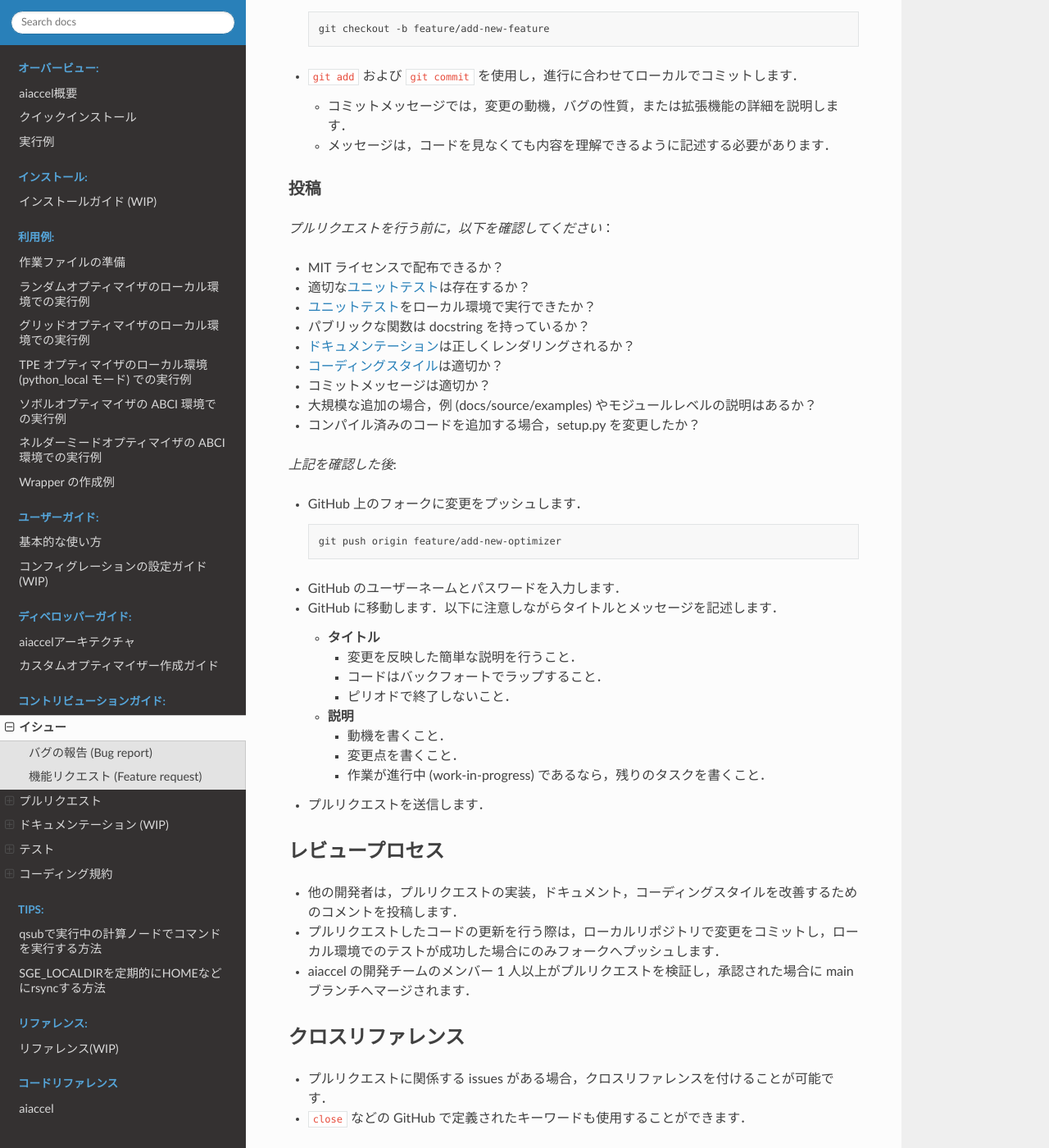
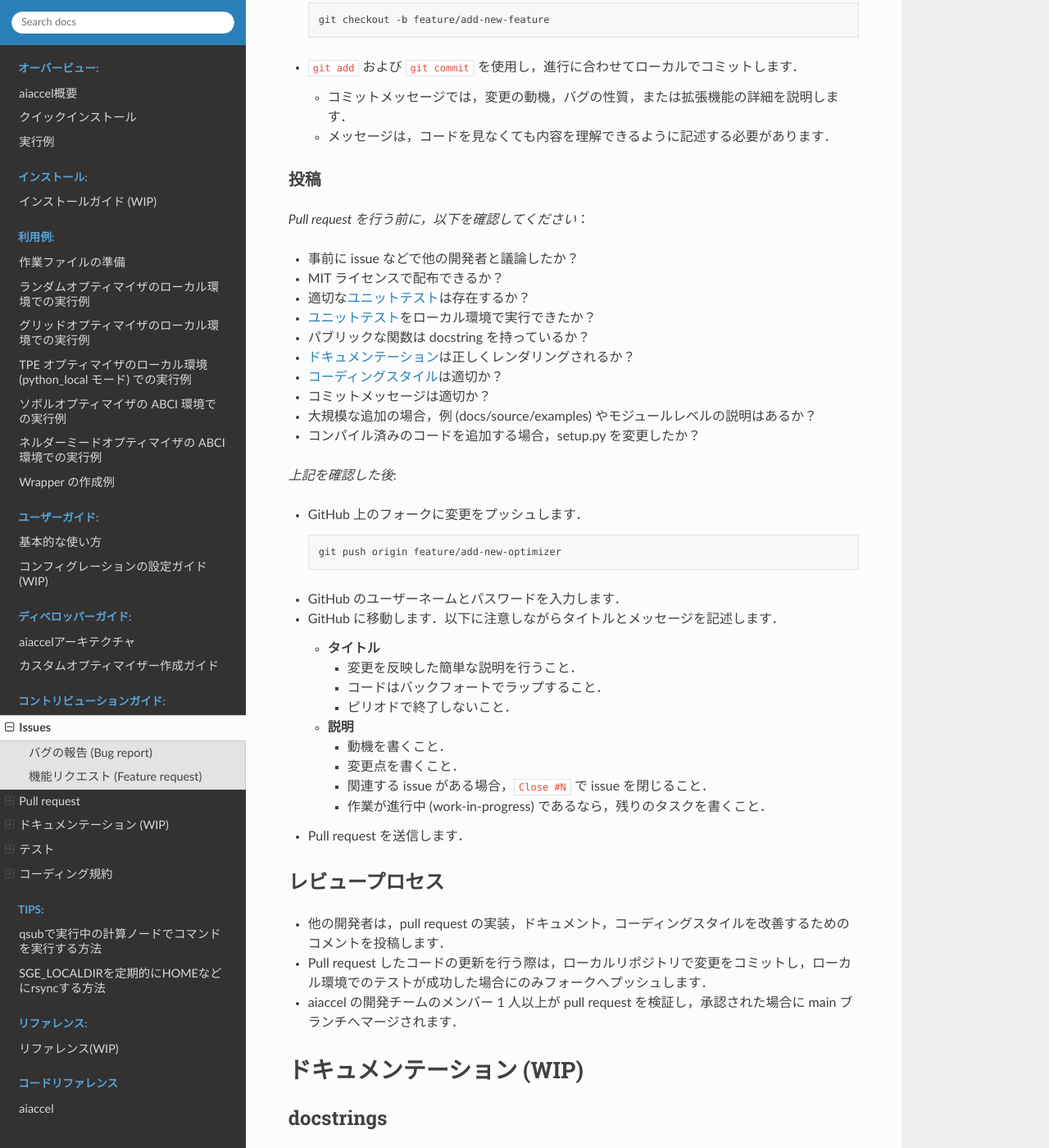
Before and after one commit to aistairc/aiaccel, a Sphinx documentation site: the page built from docs/source/contribution_guide/contribution_guide.md, in a window 1280 px wide and 1400 px high, scrolled down 1287 px. Shown: the whole window at 82% size. Built offline with Sphinx 7.4.7 and the Read the Docs theme 2.0.0, drawn with Linux system fonts in a browser that asks for light colours; some of the changed text lies outside the part shown.

Commit message:
Add description

```diff
--- a/docs/source/contribution_guide/contribution_guide.md
+++ b/docs/source/contribution_guide/contribution_guide.md
@@ -1,7 +1,7 @@
-# イシュー
+# Issues
 
-問題を発見した場合や追加機能の要望がある場合，すでに同様のイシューが投稿されていないか確認をお願いします．
-同様のテーマが話し合われていない場合，新しいイシューを作成してください．
+問題を発見した場合や追加機能の要望がある場合，すでに同様の issue が投稿されていないかの確認をお願いします．
+同様のテーマが話し合われていない場合，新しい issue を作成してください．
 
 ## バグの報告 (Bug report)
 
@@ -23,10 +23,10 @@
 
 
 
-# プルリクエスト
+# Pull request
 
-aiaccelのコードを修正しリポジトリに反映して欲しい場合，プルリクエストを実行してください．
-プルリクエストを行う際には，以下に注意してください．
+aiaccel のコードを修正しリポジトリに反映して欲しい場合，pull request を実行してください．
+Pull request を行う際には，以下に注意してください．
 
 ## 手順
 
@@ -52,7 +52,8 @@
     - メッセージは，コードを見なくても内容を理解できるように記述する必要があります．
 ### 投稿
 
-*プルリクエストを行う前に，以下を確認してください*：
+*Pull request を行う前に，以下を確認してください*：
+- 事前に issue などで他の開発者と議論したか？
 - MIT ライセンスで配布できるか？
 - 適切な[ユニットテスト](#テスト)は存在するか？
 - [ユニットテスト](#テスト)をローカル環境で実行できたか？
@@ -79,18 +80,15 @@
     - **説明**
         - 動機を書くこと．
         - 変更点を書くこと．
+        - 関連する issue がある場合，`Close #N` で issue を閉じること．
         - 作業が進行中 (work-in-progress) であるなら，残りのタスクを書くこと．
-- プルリクエストを送信します．
+- Pull request を送信します．
 
 
 ## レビュープロセス
-- 他の開発者は，プルリクエストの実装，ドキュメント，コーディングスタイルを改善するためのコメントを投稿します．
-- プルリクエストしたコードの更新を行う際は，ローカルリポジトリで変更をコミットし，ローカル環境でのテストが成功した場合にのみフォークへプッシュします．
-- aiaccel の開発チームのメンバー 1 人以上がプルリクエストを検証し，承認された場合に main ブランチへマージされます．
-
-## クロスリファレンス
-- プルリクエストに関係する issues がある場合，クロスリファレンスを付けることが可能です．
-- `close` などの GitHub で定義されたキーワードも使用することができます．
+- 他の開発者は，pull request の実装，ドキュメント，コーディングスタイルを改善するためのコメントを投稿します．
+- Pull request したコードの更新を行う際は，ローカルリポジトリで変更をコミットし，ローカル環境でのテストが成功した場合にのみフォークへプッシュします．
+- aiaccel の開発チームのメンバー 1 人以上が pull request を検証し，承認された場合に main ブランチへマージされます．
 
 
 
```
